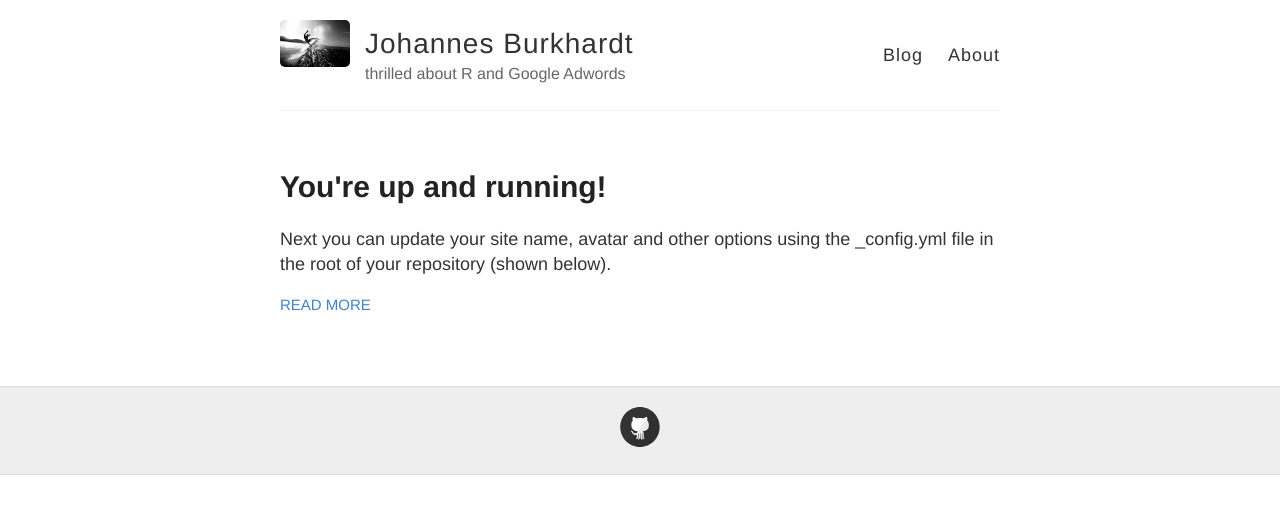
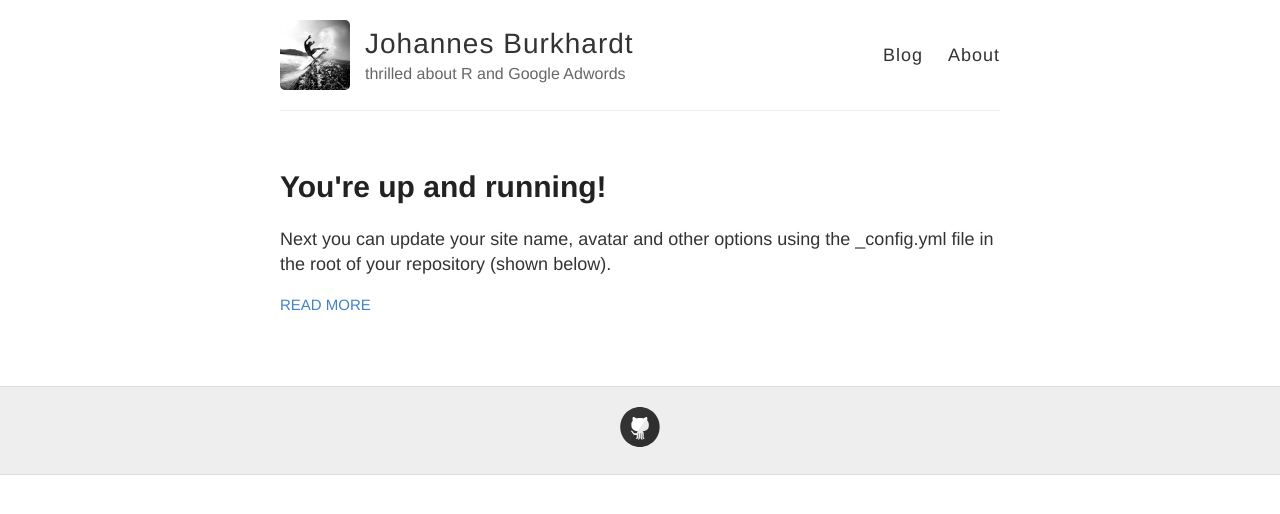
Before and after one commit to jburkhardt/jburkhardt.github.io, a Jekyll site: the page built from index.html, in a window 1280 px wide. Shown: the top 514 px of the page. Built offline with Jekyll 4.4.1, drawn with Linux system fonts in a browser that asks for light colours; Markdown is read by kramdown in place of the engine named in the settings.

Commit message:
change pic

```diff
--- a/_config.yml
+++ b/_config.yml
@@ -9,7 +9,7 @@ name: Johannes Burkhardt
 description: thrilled about R and Google Adwords
 
 # URL of your avatar or profile pic (you could use your GitHub profile pic)
-avatar: /images/wave.png
+avatar: /images/wave.jpeg
 
 #
 # Flags below are optional
```
Also changed, not shown: images/wave.jpeg (added), images/wave.png (deleted).
